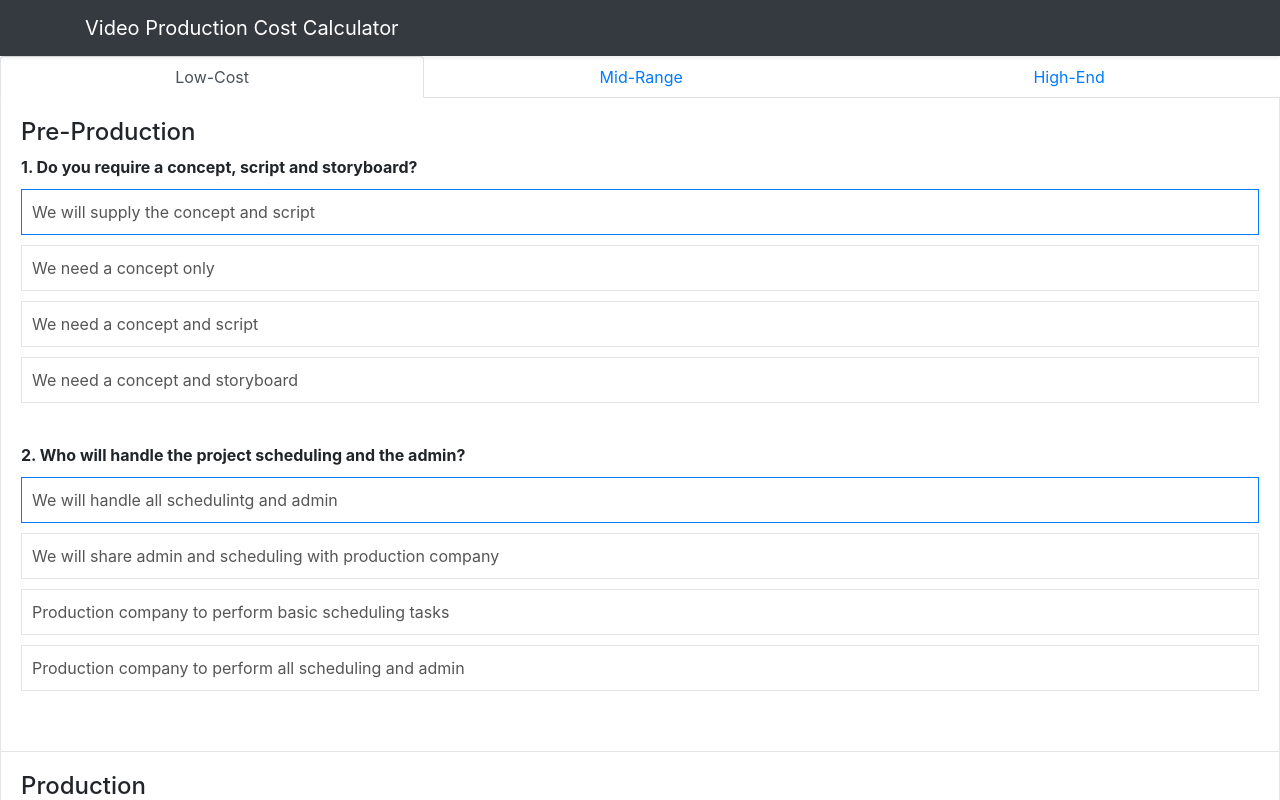
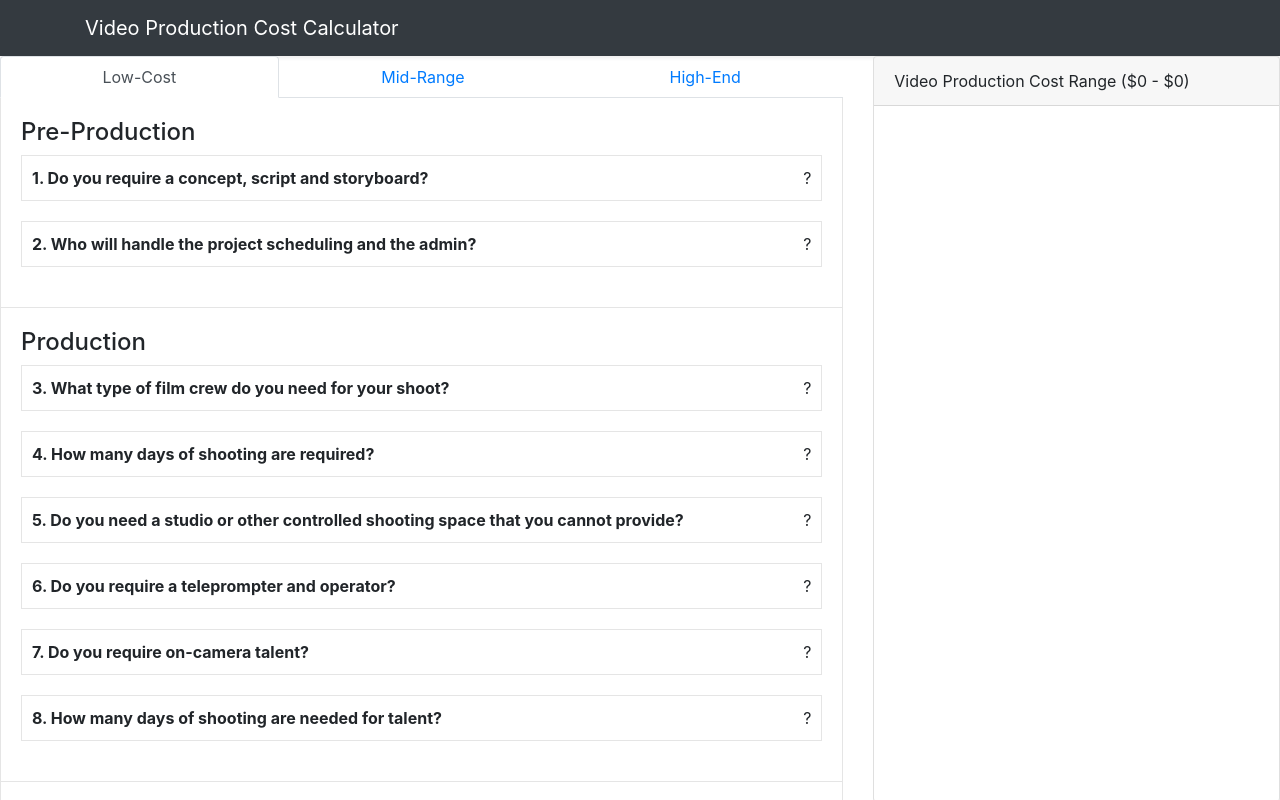
Before and after one commit to EyeFuelPR/react-calculator, a React app: page / in a window 1280 px wide. Shown: the top 800 px of the page. Built offline with nearby package versions, Linux system fonts and the light colour scheme.

Commit message:
Add more components and design data flow

```diff
--- a/public/index.html
+++ b/public/index.html
@@ -25,6 +25,11 @@
       Learn how to configure a non-root public URL by running `npm run build`.
     -->
     <title>React App</title>
+    <style>
+      .tooltip-inner {
+          max-width: 400px !important;
+      }
+    </style>
   </head>
   <body>
     <noscript>You need to enable JavaScript to run this app.</noscript>
--- a/src/App.tsx
+++ b/src/App.tsx
@@ -1,5 +1,7 @@
 import React from 'react';
 
+import { EstimatorContext } from './components/Contexts';
+import { Estimator, ISelectedService } from './components/Estimator';
 import { Header } from './components/Header';
 import { Sections } from './components/Sections';
 import { Tabs } from './components/Tabs';
@@ -7,26 +9,49 @@ import { questionnaire } from './data/questionnaire';
 
 interface IState {
     currentTab: number;
+    selectedServices: IObject<ISelectedService>;
 }
 
 export class App extends React.PureComponent<{}, IState> {
     public state: IState = {
         currentTab: 0,
+        selectedServices: {}
     }
 
     public render() {
-        const { title, tabs } = questionnaire;
-        const { currentTab } = this.state;
+        const { currency, title, tabs, estimatorTitle } = questionnaire;
+        const { currentTab, selectedServices } = this.state;
         return (
-            <>
+            <EstimatorContext.Provider
+                value={{
+                    onChoiceSelected: (sectionID: number, questionID: number, choiceID: number, isDefault: boolean = false) => this.updateCost(sectionID, questionID, choiceID, isDefault)
+                }}
+            >
+                <div className='row'>
+                    <div className='col'>
                         <Header title={title}/>
+                    </div>
+                </div>
+                <div className='row'>
+                    <div className='col-8'>
                         <Tabs
                             tabs={tabs}
                             activeTabIndex={currentTab}
                             onTabClicked={this.onTabClick}
                         />
+                        <div style={{ height: 'calc(100vh - 98px)', overflowY: 'scroll' }}>
                             <Sections sections={tabs[currentTab].sections}/>
-            </>
+                        </div>
+                    </div>
+                    <div className='col-4'>
+                        <Estimator
+                            title={estimatorTitle}
+                            currency={currency}
+                            selectedServices={selectedServices}
+                        />
+                    </div>
+                </div>
+            </EstimatorContext.Provider>
         );
     }
 
@@ -35,4 +60,36 @@ export class App extends React.PureComponent<{}, IState> {
             currentTab: tabIndex,
         })
     }
+
+    private updateCost = (sectionID: number, questionID: number, choiceID: number, isDefault: boolean) => {
+        const { selectedServices, currentTab } = this.state;
+        const index = Object.keys(selectedServices).length;
+        const selectedQuestion = questionnaire.tabs[currentTab].sections[sectionID].questions[questionID]
+        const selectedChoice = selectedQuestion.options[choiceID];
+        const { pseudoTitle } = selectedQuestion;
+        const { range } = selectedChoice;
+        if (selectedServices[pseudoTitle]) {
+            this.setState({
+                selectedServices: {
+                    ...selectedServices,
+                    [pseudoTitle]: {
+                        ...selectedServices[pseudoTitle],
+                        title: pseudoTitle,
+                        range,
                     }
+                }
+            });
+        } else {
+            this.setState({
+                selectedServices: {
+                    ...selectedServices,
+                    [pseudoTitle]: {
+                        order: index,
+                        title: pseudoTitle,
+                        range,
+                    }
+                }
+            });
+        }
+    }
+}
--- /dev/null
+++ b/src/components/Contexts.ts
@@ -0,0 +1,9 @@
+import React from 'react';
+
+export interface IEstimatorContext {
+    onChoiceSelected: (sectionID: number, questionID: number, choiceID: number, isDefault?: boolean) => void;
+}
+
+export const EstimatorContext = React.createContext<IEstimatorContext>({
+    onChoiceSelected: () => null,
+});
--- /dev/null
+++ b/src/components/Estimator.tsx
@@ -0,0 +1,50 @@
+import React from 'react';
+
+import { IRange } from '../data/questionnaire';
+
+export interface ISelectedService {
+    title: string;
+    range: IRange | string;
+    order: number;
+}
+
+interface IProps {
+    title: string;
+    currency: string;
+    selectedServices: IObject<ISelectedService>;
+}
+
+export class Estimator extends React.PureComponent<IProps> {
+    public render() {
+        const { currency, title, selectedServices } = this.props;
+        const servicesArray = Object.values(selectedServices).sort((a, b) => a.order > b.order ? 1 : -1)
+        const totalMin = servicesArray.reduce((acc, o) => acc + ((o.range as IRange).min || 0), 0);
+        const totalMax = servicesArray.reduce((acc, o) => acc + ((o.range as IRange).max || 0), 0);
+        return (
+            <div className='card'>
+                <div className='card-header'>
+                    { title } ({ currency }{ totalMin } - { currency }{ totalMax })
+                </div>
+                <div style={{ height: 'calc(100vh - 105px)', overflowY: 'scroll' }}>
+                    {
+                        servicesArray.map((service, index) => {
+                            const { min, max } = service.range as IRange;
+
+                            return min == null && max == null ? (
+                                <div className='card-body' key={index}>
+                                    <h5 className='card-title'>{ service.title }</h5>
+                                    <p className='card-text'>{ service.range }</p>
+                                </div>
+                            ) : (
+                                <div className='card-body' key={index}>
+                                    <h5 className='card-title'>{ service.title }</h5>
+                                    <p className='card-text'>{ currency }{ (service.range as IRange).min } - { currency }{ (service.range as IRange).max }</p>
+                                </div>
+                            )
+                        })
+                    }
+                </div>
+            </div>
+        );
+    }
+}
--- a/src/components/Options.tsx
+++ b/src/components/Options.tsx
@@ -4,6 +4,7 @@ import { IOption } from '../data/questionnaire';
 
 interface IProps {
     options: IOption[];
+    onOptionSelected: (selectedOptionIndex: number) => void;
 }
 
 interface IState {
@@ -55,6 +56,6 @@ export class Options extends React.PureComponent<IProps, IState> {
     private onCheckboxClicked = (selectedOptionIndex: number) => {
         this.setState({
             selectedOptionIndex,
-        })
+        }, () => this.props.onOptionSelected(selectedOptionIndex))
     }
 }
--- a/src/components/Questions.tsx
+++ b/src/components/Questions.tsx
@@ -1,20 +1,71 @@
 import React from 'react';
+import { OverlayTrigger, Tooltip } from 'react-bootstrap';
 
 import { IQuestion } from '../data/questionnaire';
+import { EstimatorContext } from './Contexts';
 import { Options } from './Options';
 
 interface IProps {
-    questions: IQuestion[]
+    questions: IQuestion[],
+    sectionID: number;
 }
 
-export class Questions extends React.PureComponent<IProps> {
+interface IState {
+    expandedIndex: number;
+}
+
+export class Questions extends React.PureComponent<IProps, IState> {
+    static contextType = EstimatorContext;
+
+    public state: IState = {
+        expandedIndex: -1,
+    }
+
     public render() {
         const { questions } = this.props;
-        return questions.map((question, index) => (
-            <div key={index} style={{ marginBottom: 40 }}>
-                <strong>{ question.title }</strong>
-                <Options options={question.options}/>
-            </div>
-        ))
+        const { expandedIndex } = this.state;
+        return questions.map((question, index) => {
+            const isCollapsed = index !== expandedIndex;
+            return (
+                <div key={index} style={{ marginBottom: isCollapsed ? 20 : 40, border: '1px solid #e5e5e5', padding: 10 }}>
+                    <div style={{ display: 'flex', justifyContent: 'space-between' }}>
+                        <p className='font-weight-bold' style={{ cursor: 'pointer', marginBottom: 0 }} onClick={() => this.onToggle(index)}>{ question.title }</p>
+                        <OverlayTrigger
+                            key='right'
+                            placement='right'
+                            overlay={
+                                <Tooltip id={'tooltip-right'}>
+                                    { question.hint }
+                                </Tooltip>
+                            }
+                        >
+                            <span style={{ cursor: 'pointer' }}>?</span>
+                        </OverlayTrigger>
+                    </div>
+                    <div style={{ display: isCollapsed ? 'none' : 'block' }}>
+                        <Options options={question.options} onOptionSelected={(selectedOptionIndex) => this.onOptionSelected(index, selectedOptionIndex)}/>
+                    </div>
+                </div>
+            )
+        })
+    }
+
+    private onToggle = (index: number) => {
+        this.setState({
+            expandedIndex: index,
+        }, () => {
+            const defaultAnswerIndex = this.props.questions[index].options.findIndex((option) => option.default);
+            this.onDefaultOptionSelected(index, defaultAnswerIndex);
+        })
+    }
+
+    private onOptionSelected = (questionIndex: number, selectedOptionIndex: number) => {
+        const { onChoiceSelected } = this.context;
+        onChoiceSelected(this.props.sectionID, questionIndex, selectedOptionIndex);
+    }
+
+    private onDefaultOptionSelected = (questionIndex: number, selectedOptionIndex: number) => {
+        const { onChoiceSelected } = this.context;
+        onChoiceSelected(this.props.sectionID, questionIndex, selectedOptionIndex, true);
     }
 }
--- a/src/components/Sections.tsx
+++ b/src/components/Sections.tsx
@@ -13,7 +13,7 @@ export class Sections extends React.PureComponent<IProps> {
         return sections.map((section, index) => (
             <div key={index} style={{ padding: 20, border: '1px solid #e5e5e5', borderTop: 0 }}>
                 <h4>{ section.title }</h4>
-                <Questions questions={section.questions}/>
+                <Questions questions={section.questions} sectionID={index}/>
             </div>
         ))
     }
--- a/src/data/questionnaire.ts
+++ b/src/data/questionnaire.ts
@@ -12,6 +12,7 @@ export interface IOption {
 export interface IQuestion {
     hint: string;
     title: string;
+    pseudoTitle: string;
     options: IOption[];
 }
 
@@ -28,12 +29,14 @@ export interface ITab {
 export interface IQuestionnaire {
     currency: string;
     title: string;
+    estimatorTitle: string;
     tabs: ITab[];
 }
 
 export const questionnaire: IQuestionnaire = {
     currency: '$',
     title: 'Video Production Cost Calculator',
+    estimatorTitle: 'Video Production Cost Range',
     tabs: [{
         title: 'Low-Cost',
         sections: [{
@@ -41,6 +44,7 @@ export const questionnaire: IQuestionnaire = {
             questions: [{
                 hint: `Pre-production is the most imporant phase of video production. If you don't have the right concept, script and storyboard in place it doesn't matter how well you film and edit your project. 'Creative' is never the goal. 'Creative' is a tool you use to engage your audience and ultimately achieve your objective. You start the production process by developing an idea or concept that helps you achieve your objective. You then build a script and you build a storyboard to explain what happens throughout the video. What are the important elements, situations, actions, text, animations, conversations, special effects, etc. that happen during the video? All of this should be outlined in detail in the storyboard. The storyboard is where you validate your idea, your script and everything you plan on showing in the video with your customer before you start production.`,
                 title: '1. Do you require a concept, script and storyboard?',
+                pseudoTitle: 'Concept or Storyboard',
                 options: [{
                     default: true,
                     title: 'We will supply the concept and script',
@@ -70,6 +74,7 @@ export const questionnaire: IQuestionnaire = {
             }, {
                 hint: `Pre-production is the most imporant phase of video production. If you don't have the right concept, script and storyboard in place it doesn't matter how well you film and edit your project. 'Creative' is never the goal. 'Creative' is a tool you use to engage your audience and ultimately achieve your objective. You start the production process by developing an idea or concept that helps you achieve your objective. You then build a script and you build a storyboard to explain what happens throughout the video. What are the important elements, situations, actions, text, animations, conversations, special effects, etc. that happen during the video? All of this should be outlined in detail in the storyboard. The storyboard is where you validate your idea, your script and everything you plan on showing in the video with your customer before you start production.`,
                 title: '2. Who will handle the project scheduling and the admin?',
+                pseudoTitle: 'Project Management',
                 options: [{
                     default: true,
                     title: 'We will handle all schedulintg and admin',
@@ -102,6 +107,7 @@ export const questionnaire: IQuestionnaire = {
             questions: [{
                 hint: 'How many people do you need to shoot your video? What camera, lighting and audio equipment will they require? What skills and what support crew are needed to do the job right? There are two critical elements that determine the success of any shoot: The expertise of the entire crew and time. A top notch crew will perfrom miracles if they have enough time to do their jobs properly. On smaller productions time is always a factor - budgets are low and the client is often not willing to pay for the time it takes to do the job well. On larger projects budgets are often greater and their is more lattitude to bring in the best people for the job and allow them the time to do the job properly.',
                 title: '3. What type of film crew do you need for your shoot?',
+                pseudoTitle: 'Film Crew',
                 options: [{
                     title: `We don't need a camera for this video project`,
                     range: {
@@ -131,6 +137,7 @@ export const questionnaire: IQuestionnaire = {
             }, {
                 hint: '',
                 title: '4. How many days of shooting are required?',
+                pseudoTitle: 'Shooting Days',
                 options: [{
                     title: 'Half day of shooting',
                     range: 'Half day',
@@ -148,6 +155,7 @@ export const questionnaire: IQuestionnaire = {
             }, {
                 hint: '',
                 title: '5. Do you need a studio or other controlled shooting space that you cannot provide?',
+                pseudoTitle: 'Studio Space',
                 options: [{
                     default: true,
                     title: 'We will shoot at our location',
@@ -169,8 +177,9 @@ export const questionnaire: IQuestionnaire = {
                     }
                 }]
             }, {
+                hint: '',
                 title: '6. Do you require a teleprompter and operator?',
-                hint: '',
+                pseudoTitle: 'Telepompter',
                 options: [{
                     title: `No, we don't need a teleprompter`,
                     range: {
@@ -198,8 +207,9 @@ export const questionnaire: IQuestionnaire = {
                     }
                 }]
             }, {
+                hint: '',
                 title: '7. Do you require on-camera talent?',
-                hint: '',
+                pseudoTitle: 'Talent',
                 options: [{
                     title: `We don't require on-camera talent`,
                     range: {
@@ -233,8 +243,9 @@ export const questionnaire: IQuestionnaire = {
                     }
                 }]
             }, {
+                hint: '',
                 title: '8. How many days of shooting are needed for talent?',
-                hint: '',
+                pseudoTitle: 'Talent Shooting Days',
                 options: [{
                     title: 'Half day of shooting',
                     range: 'Half day'
@@ -253,8 +264,9 @@ export const questionnaire: IQuestionnaire = {
         }, {
             title: 'Post-Production',
             questions: [{
+                hint: '',
                 title: '9. How many days of editing are required?',
-                hint: '',
+                pseudoTitle: 'Editing',
                 options: [{
                     title: 'No editing needed, we will take care of all post-production',
                     range: {
@@ -288,8 +300,9 @@ export const questionnaire: IQuestionnaire = {
                     }
                 }]
             }, {
+                hint: '',
                 title: '10. Is there special animation or graphics required?',
-                hint: '',
+                pseudoTitle: 'Animation / Graphics',
                 options: [{
                     title: 'No animation is required beyond simple graphics and text',
                     range: {
@@ -323,8 +336,9 @@ export const questionnaire: IQuestionnaire = {
                     },
                 }]
             }, {
+                hint: '',
                 title: '11. Is music required for your project?',
-                hint: '',
+                pseudoTitle: 'Music',
                 options: [{
                     title: 'No music is required for this project',
                     range: {
@@ -336,7 +350,8 @@ export const questionnaire: IQuestionnaire = {
                     range: {
                         min: 25,
                         max: 100,
-                    }
+                    },
+                    default: true,
                 }, {
                     title: 'A specific type of music is needed for this project',
                     range: {
@@ -345,8 +360,9 @@ export const questionnaire: IQuestionnaire = {
                     }
                 }]
             }, {
+                hint: '',
                 title: '12. Is voice-over required for this project?',
-                hint: '',
+                pseudoTitle: 'Voice-Over',
                 options: [{
                     title: 'No voice-over is need for this project',
                     range: {
@@ -374,8 +390,9 @@ export const questionnaire: IQuestionnaire = {
                     },
                 }]
             }, {
+                hint: '',
                 title: '13. Do you need stock footage or photos?',
-                hint: '',
+                pseudoTitle: 'Stock photos and images',
                 options: [{
                     title: 'No stock footage or photos are required',
                     range: {
--- /dev/null
+++ b/src/global.d.ts
@@ -0,0 +1,3 @@
+declare interface IObject<T> {
+    [x: string]: T;
+}
--- a/src/index.tsx
+++ b/src/index.tsx
@@ -1,3 +1,5 @@
+/// <reference path='./global.d.ts' />
+
 import React from 'react';
 import ReactDOM from 'react-dom';
 
```
Lines whose indentation alone changed are shown as unchanged.
